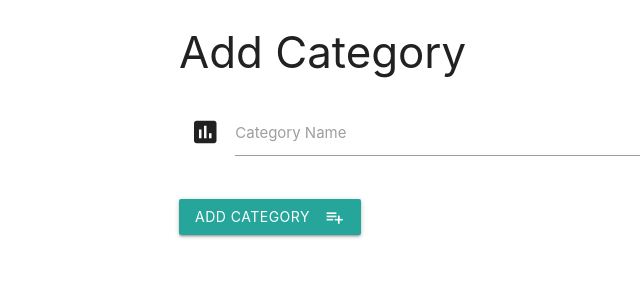
After one commit to auxfuse/task-manager, a Flask app: page /add_category in a window 1280 px wide. The commit adds this page. Shown: the top 300 px of the page, without its empty margins (13-653 px from the left). Run offline with Flask 2, Linux system fonts and the light colour scheme; some libraries are stand-ins or nearby versions.

Commit message:
Add category button added to categories.html with associated views and function in app.py

```diff
--- a/app.py
+++ b/app.py
@@ -95,6 +95,19 @@ def delete_category(category_id):
     return redirect(url_for('get_categories'))
 
 
+@app.route('/insert_category', methods=['POST'])
+def insert_category():
+    categories = mongo.db.categories
+    category_doc = {'category_name': request.form.get('category_name')}
+    categories.insert_one(category_doc)
+    return redirect(url_for('get_categories'))
+
+
+@app.route('/add_category')
+def add_category():
+    return render_template('addcategory.html')
+
+
 if __name__ == "__main__":
     app.run(host=os.environ.get('IP'),
             port=os.environ.get('PORT'),
--- /dev/null
+++ b/templates/addcategory.html
@@ -0,0 +1,23 @@
+{% extends 'base.html' %}
+{% block content %}
+
+    <h3>Add Category</h3>
+    <div class="row">
+        <!-- Form action to be set to the url of the function of 'update_category' -->
+        <form action="{{ url_for('insert_category') }}" method="POST" class="col s12">
+            <div class="row">
+                <div class="input-field col s12">
+                    <i class="material-icons prefix">poll</i>
+                    <input id="category_name" name="category_name" type="text" class="validate">
+                    <label for="category_name">Category Name</label>
+                </div>
+            </div>
+            <div class="row">
+                <button class="btn waves-effect waves-light" type="submit" name="action">Add Category
+                    <i class="material-icons right">playlist_add</i>
+                </button>
+            </div>
+        </form>
+    </div>
+
+{% endblock %}
--- a/templates/categories.html
+++ b/templates/categories.html
@@ -21,5 +21,8 @@
             {% endfor %}
         </ul>
 </div>
+<div class="row">
+    <a href="{{url_for('add_category')}}" class="waves-effect waves-light btn"><i class="material-icons right">playlist_add</i>Add Category</a>
+</div>
 
 {% endblock %}
```
